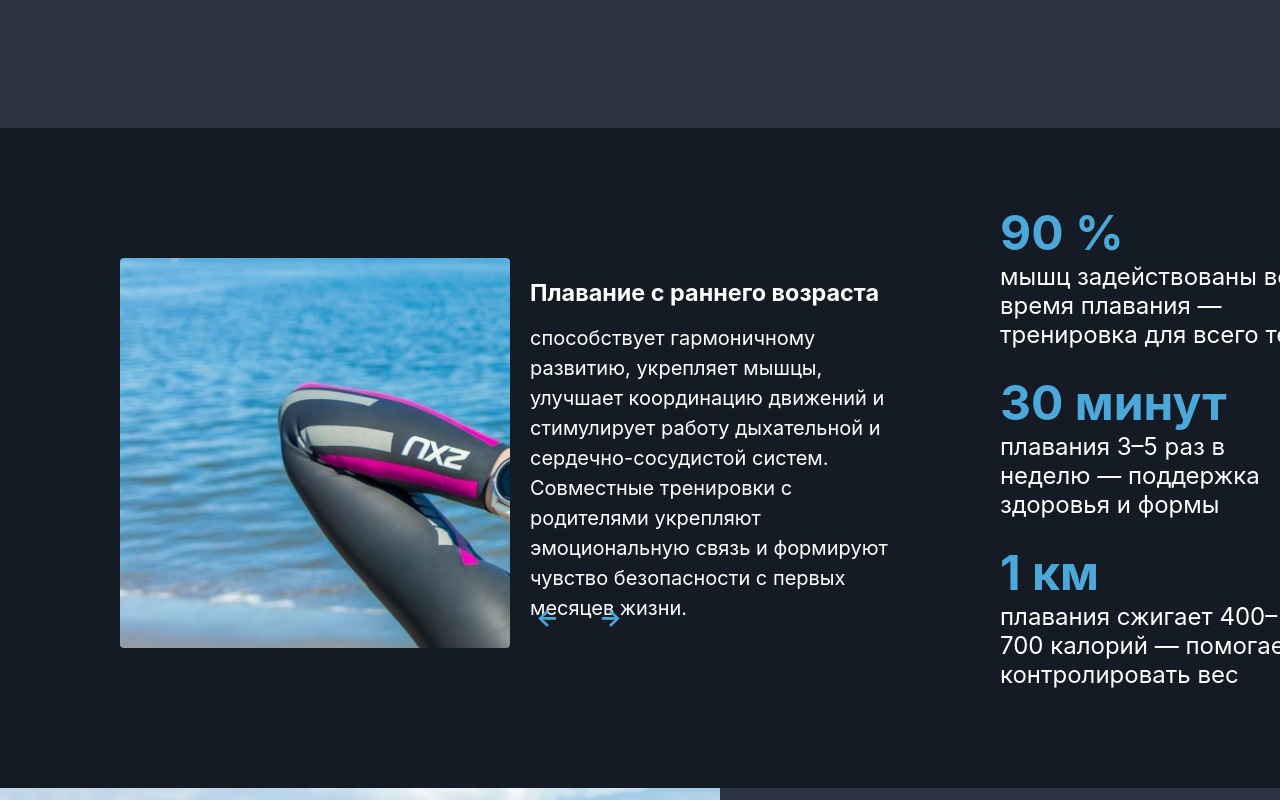
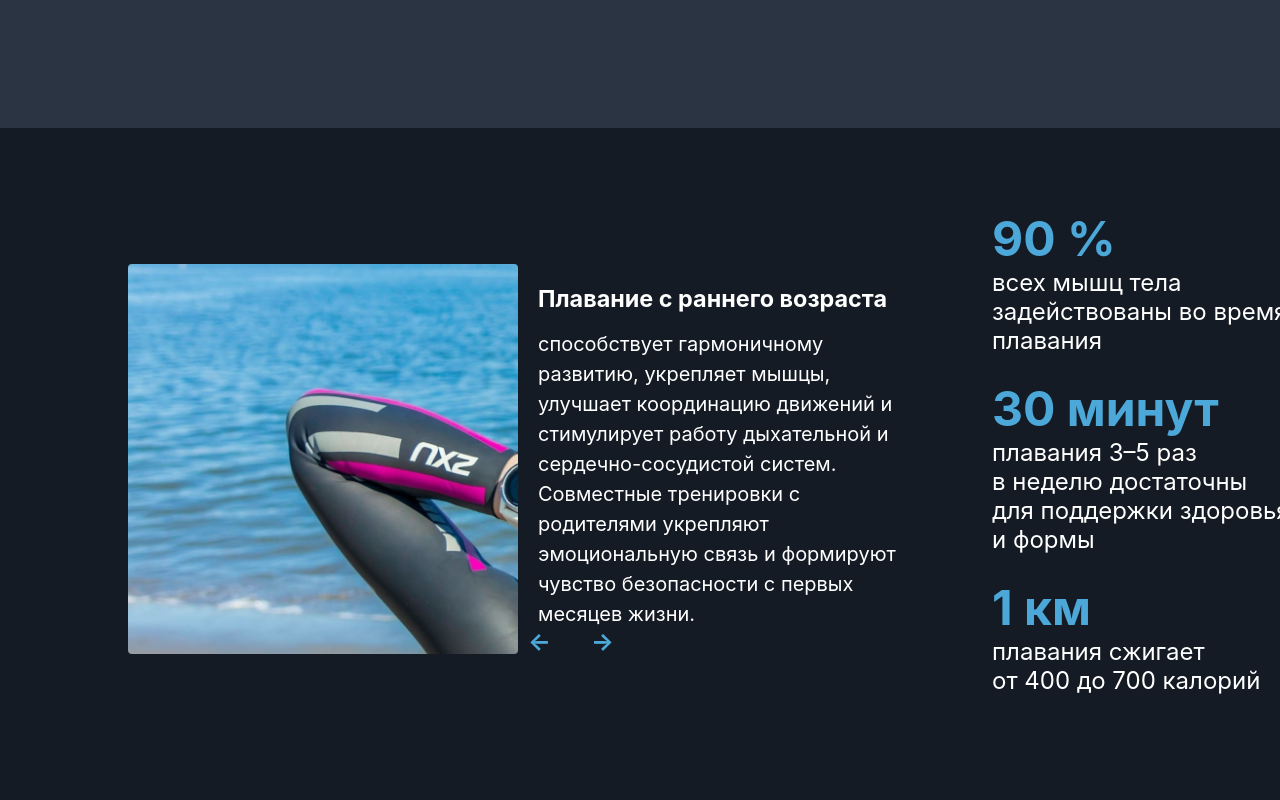
Before and after one commit to eliseevais/swimnextjs, a Next.js app: page / in a window 1280 px wide. Shown: the part 1440-2240 px from the top of the page. Built offline with nearby package versions, Linux system fonts and the light colour scheme.

Commit message:
feat description, add mobile version

```diff
--- a/src/app/description/description.module.css
+++ b/src/app/description/description.module.css
@@ -1,21 +1,21 @@
 .descriptionWrapper {
   width: 100%;
-  min-height: 660px;
+  min-height: 42rem;
   background-color: var(--dark-800);
   position: relative;
-  padding: 0 120px;
+  padding: 0 8rem;
   display: flex;
   flex-direction: row;
   align-items: center;
 }
 
 .sloganAndCarusel {
-  max-width: 800px;
+  max-width: 50rem;
   display: block;
 }
 
 .description h3 {
-  margin-bottom: 16px;
+  margin-bottom: 1rem;
 }
 
 .description p {
@@ -24,17 +24,17 @@
 
 .controls {
   position: absolute;
-  bottom: 140px;
-  left: 520px;
+  bottom: 8rem;
+  left: 32rem;
   z-index: 5;
   color: var(--primary-500);
   display: flex;
-  gap: 8px;
+  gap: 0.5rem;
 }
 
 .controls button {
-  margin: 16px;
-  font-size: 24px;
+  margin: 1rem;
+  font-size: 1.5rem;
   font-weight: bold;
   cursor: pointer;
   color: var(--primary-500);
@@ -55,16 +55,38 @@
 }
 
 .facts {
-  max-width: 320px;
-  font-size: 24px;
+  max-width: 20rem;
+  font-size: 1.5rem;
 }
 
 .fact {
-  margin-bottom: 24px;
+  margin-bottom: 1.5rem;
 }
 
 .number {
   color: var(--primary-500);
   font-weight: bold;
-  font-size: 48px;
+  font-size: 3rem;
 }
+
+@media (min-width: 23rem) and (max-width: 27rem) {
+  .descriptionWrapper {
+    flex-direction: column;
+    padding: 2rem 1rem 0 1rem;
+    min-height: auto;
+  }
+
+  .controls {
+    position: static;
+    justify-content: center;
+    margin-top: 0;
+  }
+
+  .facts {
+    font-size: 1.25rem;
+    max-width: 100%;
+    text-align: center;
+    margin-top: 2rem;
+    margin-bottom: 3rem;
+  }
+}
--- a/src/app/description/page.tsx
+++ b/src/app/description/page.tsx
@@ -8,26 +8,17 @@ import { SwimDescription } from "@/common/components/swimDescription/swimDescrip
 const factsData = [
   {
     number: "90 %",
-    text: "мышц задействованы во время плавания — тренировка для всего тела",
+    text: "всех мышц тела задействованы во\u00A0время плавания",
   },
   {
     number: "30 минут",
-    text: "плавания 3–5 раз в неделю — поддержка здоровья и формы",
+    text: "плавания 3–5\u00A0раз в\u00A0неделю достаточны для\u00A0поддержки здоровья и\u00A0формы",
   },
   {
     number: "1 км",
-    text: "плавания сжигает 400–700 калорий — помогает контролировать вес",
+    text: "плавания сжигает от\u00A0400\u00A0до\u00A0700\u00A0калорий",
   },
 ];
-
-export default function Description() {
-  const [sliderRef, slider] = useKeenSlider({
-    loop: true,
-    slides: {
-      perView: 1,
-      spacing: 15,
-    },
-  });
 
 const slidesData = [
   {
@@ -39,8 +30,8 @@ export default function Description() {
         способствует гармоничному развитию, укрепляет мышцы, улучшает
         координацию движений и стимулирует работу дыхательной и
         сердечно-сосудистой систем.
-          <br /> Совместные тренировки с родителями укрепляют эмоциональную
-          связь и формируют чувство безопасности с первых месяцев жизни.
+        <br /> Совместные тренировки с родителями укрепляют эмоциональную связь
+        и формируют чувство безопасности с первых месяцев жизни.
       </>
     ),
   },
@@ -51,8 +42,7 @@ export default function Description() {
     description: (
       <>
         эффективный способ поддерживать физическую форму, укреплять
-          сердечно-сосудистую и дыхательную системы, снимать напряжение и
-          стресс.
+        сердечно-сосудистую и дыхательную системы, снимать напряжение и стресс.
         <br /> Регулярные тренировки способствуют укреплению иммунитета и
         повышению общего тонуса организма.
       </>
@@ -65,14 +55,22 @@ export default function Description() {
     description: (
       <>
         Тренер по плаванию помогает улучшить технику через профессиональный
-          анализ движений, исправление ошибок и подбор индивидуальных
-          упражнений.
+        анализ движений, исправление ошибок и подбор индивидуальных упражнений.
         <br /> Благодаря регулярной обратной связи и поддержке тренера пловец
         быстрее прогрессирует, достигает поставленных целей.
       </>
     ),
   },
 ];
+
+export default function Description() {
+  const [sliderRef, slider] = useKeenSlider({
+    loop: true,
+    slides: {
+      perView: 1,
+      spacing: 15,
+    },
+  });
 
   return (
     <div className={s.descriptionWrapper}>
```
Lines whose indentation alone changed are shown as unchanged.
